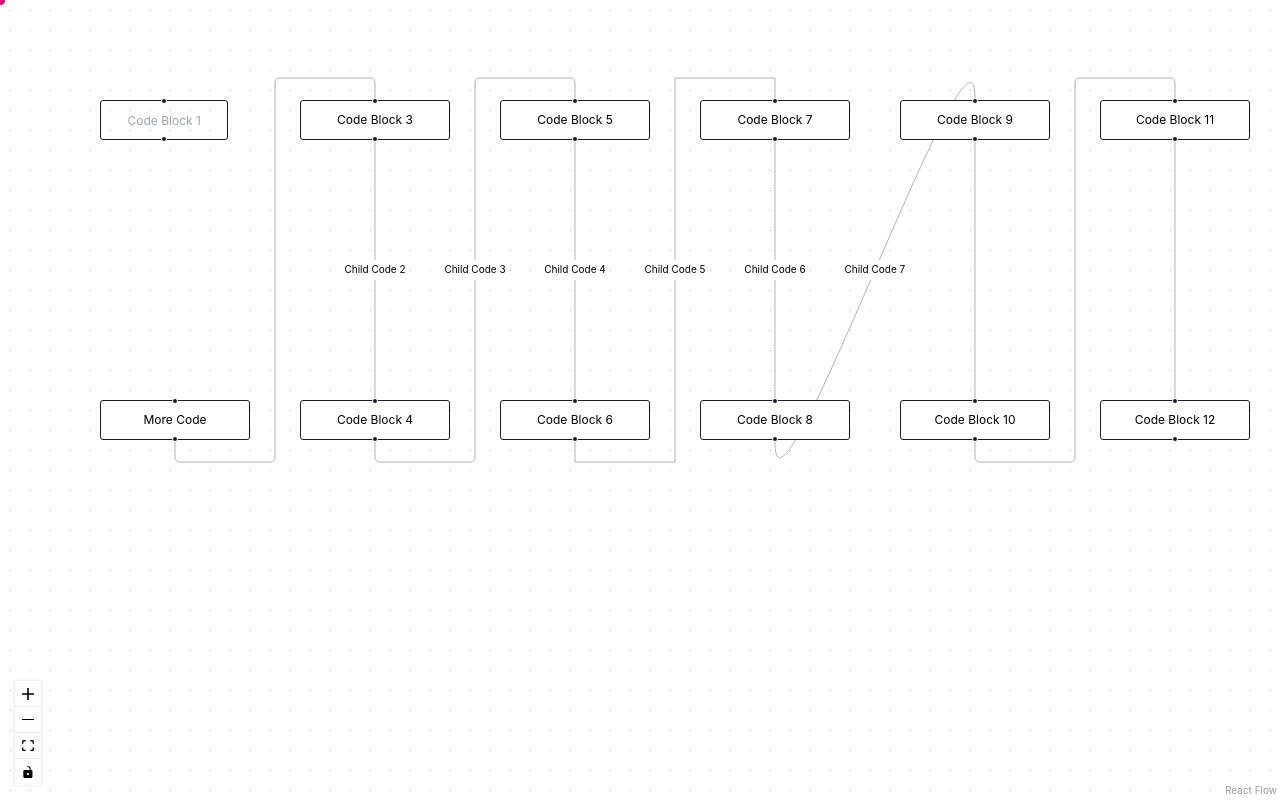
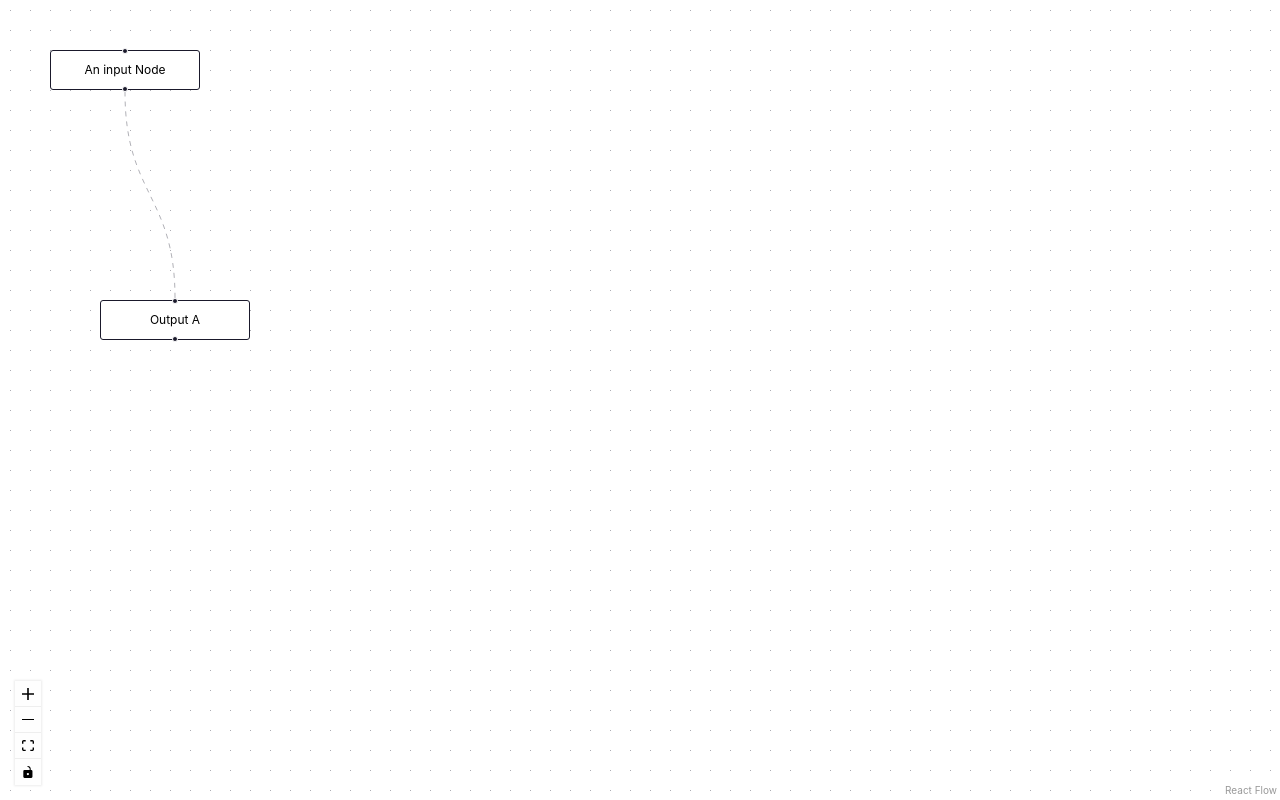
Before and after one commit to Naveed0601/Code-Nest, a React (Create React App) app in the folder frontend/: page /whiteboard in a window 1280 px wide. Built offline with nearby package versions, Linux system fonts and the light colour scheme.

Commit message:
Bug Solve

```diff
--- a/frontend/src/Data/Edges.json
+++ b/frontend/src/Data/Edges.json
@@ -1,78 +1,15 @@
 [
-    {
-      "id": "1-2",
-      "source": "s1",
-      "target": "2",
-      "label": "Parent Code"
-    },
-    {
-      "id": "2-3",
-      "source": "2",
-      "target": "3",
-      "label": "Child Code 1",
-      "type": "animatedSvg"
-    },
-    {
-      "id": "3-4",
-      "source": "3",
-      "target": "4",
-      "label": "Child Code 2",
-      "type": "smoothstep"
-    },
-    {
-      "id": "4-5",
-      "source": "4",
-      "target": "5",
-      "label": "Child Code 3",
-      "type": "smoothstep"
-    },
-    {
-      "id": "5-6",
-      "source": "5",
-      "target": "6",
-      "label": "Child Code 4",
-      "type": "step"
-    },
-    {
-      "id": "6-7",
-      "source": "6",
-      "target": "7",
-      "label": "Child Code 5",
-      "type": "step"
-    },
-    {
-      "id": "7-8",
-      "source": "7",
-      "target": "8",
-      "label": "Child Code 6",
-      "type": "bezier"
-    },
-    {
-      "id": "8-9",
-      "source": "8",
-      "target": "9",
-      "label": "Child Code 7",
-      "type": "bezier"
-    },
-    {
-      "id": "9-10",
-      "source": "9",
-      "target": "10",
-      "label": "Child Code 8",
-      "type": "animatedSvg"
-    },
-    {
-      "id": "10-11",
-      "source": "10",
-      "target": "11",
-      "label": "Child Code 9",
-      "type": "animatedSvg"
-    },
-    {
-      "id": "11-12",
-      "source": "11",
-      "target": "12",
-      "label": "Child Code 10",
-      "type": "animatedSvg"
-    }
-  ]
+  {
+    "id" : "n1",
+    "source" : "1",
+    "target" : "2",
+    "animated" : true
+  },
+  {
+    "id" : "n2",
+    "source" : "2",
+    "target" : "3",
+    "animated" : true
+  }
+
+]
--- a/frontend/src/Data/TestCodeBlock.json
+++ b/frontend/src/Data/TestCodeBlock.json
@@ -1,63 +1,14 @@
 [
-    {
-      "id": "1",
-      "type": "CodeNode",
-      "data": { "id": "1" },
-      "position": { "x": 100, "y": 100 }
-    },
-    {
-      "id": "2",
-      "data": { "label": "More Code" },
-      "position": { "x": 100, "y": 400 }
-    },
-    {
-      "id": "3",
-      "data": { "label": "Code Block 3" },
-      "position": { "x": 300, "y": 100 }
-    },
-    {
-      "id": "4",
-      "data": { "label": "Code Block 4" },
-      "position": { "x": 300, "y": 400 }
-    },
-    {
-      "id": "5",
-      "data": { "label": "Code Block 5" },
-      "position": { "x": 500, "y": 100 }
-    },
-    {
-      "id": "6",
-      "data": { "label": "Code Block 6" },
-      "position": { "x": 500, "y": 400 }
-    },
-    {
-      "id": "7",
-      "data": { "label": "Code Block 7" },
-      "position": { "x": 700, "y": 100 }
-    },
-    {
-      "id": "8",
-      "data": { "label": "Code Block 8" },
-      "position": { "x": 700, "y": 400 }
-    },
-    {
-      "id": "9",
-      "data": { "label": "Code Block 9" },
-      "position": { "x": 900, "y": 100 }
-    },
-    {
-      "id": "10",
-      "data": { "label": "Code Block 10" },
-      "position": { "x": 900, "y": 400 }
-    },
-    {
-      "id": "11",
-      "data": { "label": "Code Block 11" },
-      "position": { "x": 1100, "y": 100 }
-    },
-    {
-      "id": "12",
-      "data": { "label": "Code Block 12" },
-      "position": { "x": 1100, "y": 400 }
-    }
-  ]
+  {
+    "id" : "1",
+    "type" : "a",
+    "data" : {"label" : "An input Node"},
+    "position" : {"x" : 50 , "y" : 50}
+  },
+  {
+    "id" : "2",
+    "type" : "b",
+    "data" : {"label" : "Output A"},
+    "position" : {"x" : 100 , "y" : 300}
+  }
+]
--- a/frontend/src/component/WhiteBoard.js
+++ b/frontend/src/component/WhiteBoard.js
@@ -10,7 +10,7 @@ import "@xyflow/react/dist/style.css";
 import TestBlock from "../Data/TestCodeBlock.json";
 import InitialEdges from "../Data/Edges.json";
 import { AnimatedSVGEdge } from "../animationMotion/CircleAnimation";
-import { CodeNode } from "../nodes/CodeNode";
+import { CustomNode } from "../nodes/CustomNode";
 
 export const WhiteBoard = () => {
   const [nodes, setNodes] = useState(TestBlock);
@@ -26,7 +26,7 @@ export const WhiteBoard = () => {
   };
 
   const nodeTypes  = {
-    CodeNode : CodeNode,
+    CustomNode : CustomNode,
   };
 
   return (
--- a/frontend/src/nodes/CodeNode.js
+++ b/frontend/src/nodes/CustomNode.js
@@ -1,7 +1,7 @@
 import { Handle, Position } from "@xyflow/react"
 import "./nodes.css"
 
-export const CodeNode = ({ id }) => {
+export const CustomNode = ({ id }) => {
     return (
         <div className="codeSpace">
             <Handle
@@ -10,7 +10,6 @@ export const CodeNode = ({ id }) => {
                 id={`t${id}`}
                 isConnectable={true}
             />
-            <input type="text" id="code" placeholder="Code Block 1"/>
             <Handle
                 type="source"
                 position={Position.Bottom}
```
Also changed, not shown: frontend/src/animationMotion/CircleAnimation.js (renamed from frontend/src/animationMotion/CircleAnimation.jsx).
